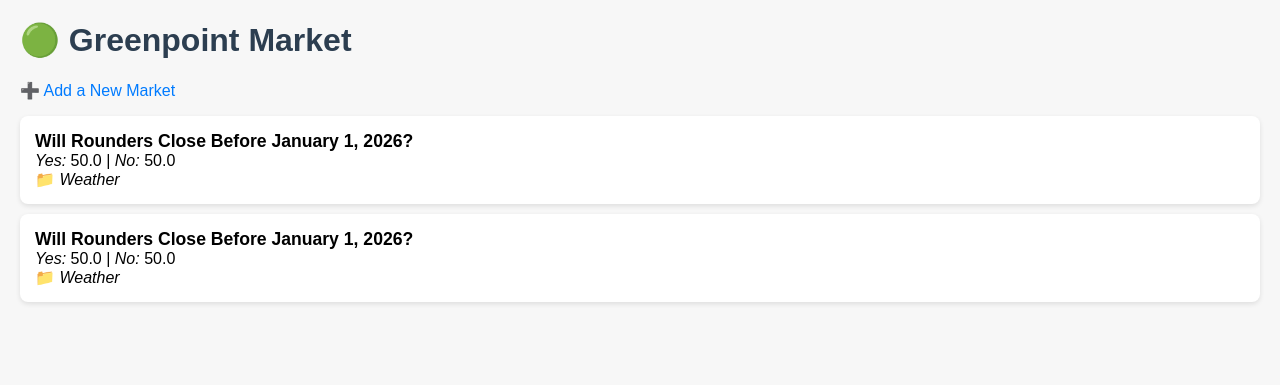
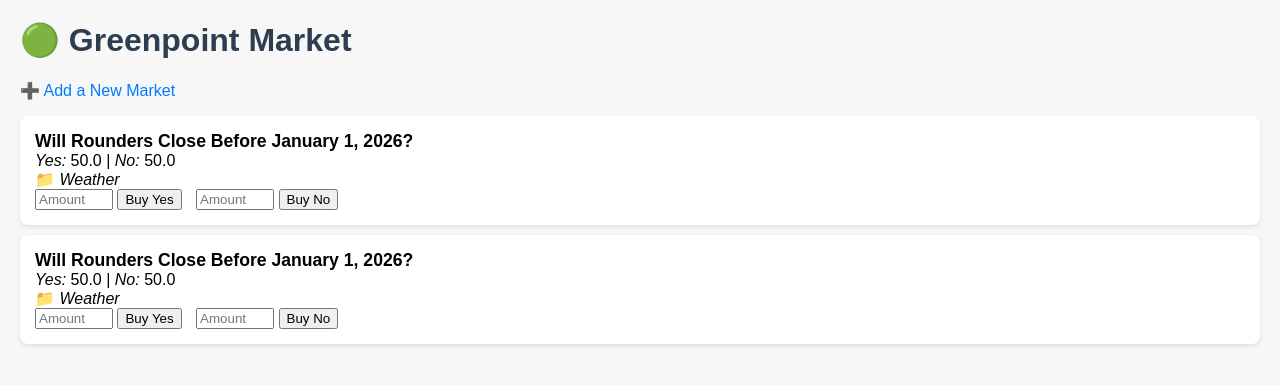
Before and after one commit to seanisthegood/greenpoint_market, a Flask app: page / in a window 1280 px wide. Shown: the top 385 px of the page. Run offline with Flask 3, Linux system fonts and the light colour scheme.

Commit message:
buttons and stuff

```diff
--- a/app.py
+++ b/app.py
@@ -1,9 +1,10 @@
 from flask import Flask, render_template, jsonify
-from flask import request, redirect, url_for, abort
+from flask import request, redirect, url_for, abort, session
 from flask_sqlalchemy import SQLAlchemy
 from datetime import datetime
 
 app = Flask(__name__)
+app.secret_key = 'change_this_secret_key'  # Needed for session
 
 # --- Database config ---
 app.config['SQLALCHEMY_DATABASE_URI'] = 'sqlite:///market.db'
@@ -11,6 +12,14 @@
 db = SQLAlchemy(app)
 
 # --- Models ---
+class User(db.Model):
+    id = db.Column(db.Integer, primary_key=True)
+    username = db.Column(db.String(80), unique=True, nullable=False)
+    points = db.Column(db.Integer, default=100)
+
+    def __repr__(self):
+        return f"<User {self.username} ({self.points} pts)>"
+
 class Market(db.Model):
     id = db.Column(db.Integer, primary_key=True)
     question = db.Column(db.String(200), nullable=False)
@@ -22,9 +31,176 @@
     def __repr__(self):
         return f"<Market {self.question}>"
 
+class Purchase(db.Model):
+    id = db.Column(db.Integer, primary_key=True)
+    user_id = db.Column(db.Integer, db.ForeignKey('user.id'), nullable=False)
+    market_id = db.Column(db.Integer, db.ForeignKey('market.id'), nullable=False)
+    outcome = db.Column(db.String(3), nullable=False)  # 'yes' or 'no'
+    amount = db.Column(db.Integer, nullable=False)
+    timestamp = db.Column(db.DateTime, default=datetime.utcnow)
+
+    user = db.relationship('User', backref=db.backref('purchases', lazy=True))
+    market = db.relationship('Market', backref=db.backref('purchases', lazy=True))
+
+    def __repr__(self):
+        return f"<Purchase {self.user_id} {self.market_id} {self.outcome} {self.amount}>"
+
 # --- Create database if not exists ---
 with app.app_context():
     db.create_all()
+
+# --- User Registration & Login (simple, no password) ---
+@app.route('/register', methods=['POST'])
+def register():
+    username = request.form.get('username')
+    if not username:
+        return jsonify({'error': 'Username required'}), 400
+    if User.query.filter_by(username=username).first():
+        return jsonify({'error': 'Username already exists'}), 400
+    user = User(username=username)
+    db.session.add(user)
+    db.session.commit()
+    session['user_id'] = user.id
+    return jsonify({'message': 'Registered', 'user_id': user.id, 'points': user.points})
+
+@app.route('/login', methods=['POST'])
+def login():
+    username = request.form.get('username')
+    user = User.query.filter_by(username=username).first()
+    if not user:
+        return jsonify({'error': 'User not found'}), 404
+    session['user_id'] = user.id
+    return jsonify({'message': 'Logged in', 'user_id': user.id, 'points': user.points})
+
+# --- Buy Yes/No Shares ---
+@app.route('/buy', methods=['POST'])
+def buy():
+    if 'user_id' not in session:
+        return jsonify({'error': 'Not logged in'}), 401
+    user = User.query.get(session['user_id'])
+    market_id = request.form.get('market_id', type=int)
+    outcome = request.form.get('outcome')  # 'yes' or 'no'
+    amount = request.form.get('amount', type=int)
+    if not market_id or outcome not in ('yes', 'no') or not amount or amount <= 0:
+        return jsonify({'error': 'Invalid input'}), 400
+    market = Market.query.get(market_id)
+    if not market:
+        return jsonify({'error': 'Market not found'}), 404
+    if user.points < amount:
+        return jsonify({'error': 'Not enough points'}), 400
+    # Deduct points and record purchase
+    user.points -= amount
+    purchase = Purchase(user_id=user.id, market_id=market.id, outcome=outcome, amount=amount)
+    # Optionally update price (simple: +0.1 per point spent)
+    if outcome == 'yes':
+        market.yes_price += 0.1 * amount
+    else:
+        market.no_price += 0.1 * amount
+    db.session.add(purchase)
+    db.session.commit()
+    return jsonify({'message': f'Bought {amount} {outcome} on market {market.id}', 'points': user.points, 'yes_price': market.yes_price, 'no_price': market.no_price})
+from flask import Flask, render_template, jsonify
+from flask import request, redirect, url_for, abort, session
+from flask_sqlalchemy import SQLAlchemy
+from datetime import datetime
+
+app = Flask(__name__)
+app.secret_key = 'change_this_secret_key'  # Needed for session
+
+# --- Database config ---
+app.config['SQLALCHEMY_DATABASE_URI'] = 'sqlite:///market.db'
+app.config['SQLALCHEMY_TRACK_MODIFICATIONS'] = False
+db = SQLAlchemy(app)
+
+# --- Models ---
+class User(db.Model):
+    id = db.Column(db.Integer, primary_key=True)
+    username = db.Column(db.String(80), unique=True, nullable=False)
+    points = db.Column(db.Integer, default=100)
+
+    def __repr__(self):
+        return f"<User {self.username} ({self.points} pts)>"
+
+class Market(db.Model):
+    id = db.Column(db.Integer, primary_key=True)
+    question = db.Column(db.String(200), nullable=False)
+    yes_price = db.Column(db.Float, default=50)
+    no_price = db.Column(db.Float, default=50)
+    category = db.Column(db.String(100))
+    created_at = db.Column(db.DateTime, default=datetime.utcnow)
+
+    def __repr__(self):
+        return f"<Market {self.question}>"
+
+class Purchase(db.Model):
+    id = db.Column(db.Integer, primary_key=True)
+    user_id = db.Column(db.Integer, db.ForeignKey('user.id'), nullable=False)
+    market_id = db.Column(db.Integer, db.ForeignKey('market.id'), nullable=False)
+    outcome = db.Column(db.String(3), nullable=False)  # 'yes' or 'no'
+    amount = db.Column(db.Integer, nullable=False)
+    timestamp = db.Column(db.DateTime, default=datetime.utcnow)
+
+    user = db.relationship('User', backref=db.backref('purchases', lazy=True))
+    market = db.relationship('Market', backref=db.backref('purchases', lazy=True))
+
+    def __repr__(self):
+        return f"<Purchase {self.user_id} {self.market_id} {self.outcome} {self.amount}>"
+
+
+# --- Create database if not exists ---
+with app.app_context():
+    db.create_all()
+
+# --- User Registration & Login (simple, no password) ---
+@app.route('/register', methods=['POST'])
+def register():
+    username = request.form.get('username')
+    if not username:
+        return jsonify({'error': 'Username required'}), 400
+    if User.query.filter_by(username=username).first():
+        return jsonify({'error': 'Username already exists'}), 400
+    user = User(username=username)
+    db.session.add(user)
+    db.session.commit()
+    session['user_id'] = user.id
+    return jsonify({'message': 'Registered', 'user_id': user.id, 'points': user.points})
+
+@app.route('/login', methods=['POST'])
+def login():
+    username = request.form.get('username')
+    user = User.query.filter_by(username=username).first()
+    if not user:
+        return jsonify({'error': 'User not found'}), 404
+    session['user_id'] = user.id
+    return jsonify({'message': 'Logged in', 'user_id': user.id, 'points': user.points})
+
+# --- Buy Yes/No Shares ---
+@app.route('/buy', methods=['POST'])
+def buy():
+    if 'user_id' not in session:
+        return jsonify({'error': 'Not logged in'}), 401
+    user = User.query.get(session['user_id'])
+    market_id = request.form.get('market_id', type=int)
+    outcome = request.form.get('outcome')  # 'yes' or 'no'
+    amount = request.form.get('amount', type=int)
+    if not market_id or outcome not in ('yes', 'no') or not amount or amount <= 0:
+        return jsonify({'error': 'Invalid input'}), 400
+    market = Market.query.get(market_id)
+    if not market:
+        return jsonify({'error': 'Market not found'}), 404
+    if user.points < amount:
+        return jsonify({'error': 'Not enough points'}), 400
+    # Deduct points and record purchase
+    user.points -= amount
+    purchase = Purchase(user_id=user.id, market_id=market.id, outcome=outcome, amount=amount)
+    # Optionally update price (simple: +0.1 per point spent)
+    if outcome == 'yes':
+        market.yes_price += 0.1 * amount
+    else:
+        market.no_price += 0.1 * amount
+    db.session.add(purchase)
+    db.session.commit()
+    return jsonify({'message': f'Bought {amount} {outcome} on market {market.id}', 'points': user.points, 'yes_price': market.yes_price, 'no_price': market.no_price})
 
 # --- Routes ---
 @app.route('/')
@@ -42,7 +218,8 @@
             "yes": m.yes_price,
             "no": m.no_price,
             "category": m.category,
-        }])
+        } for m in markets
+    ])
 
 @app.route('/add', methods=['GET', 'POST'])
 def add_market():
--- a/templates/index.html
+++ b/templates/index.html
@@ -29,6 +29,18 @@
     {% if m.category %}
       <div>📁 <em>{{ m.category }}</em></div>
     {% endif %}
+    <form method="POST" action="/buy" style="display:inline-block; margin-right:10px;">
+      <input type="hidden" name="market_id" value="{{ m.id }}">
+      <input type="hidden" name="outcome" value="yes">
+      <input type="number" name="amount" min="1" placeholder="Amount" style="width:70px;">
+      <button type="submit">Buy Yes</button>
+    </form>
+    <form method="POST" action="/buy" style="display:inline-block;">
+      <input type="hidden" name="market_id" value="{{ m.id }}">
+      <input type="hidden" name="outcome" value="no">
+      <input type="number" name="amount" min="1" placeholder="Amount" style="width:70px;">
+      <button type="submit">Buy No</button>
+    </form>
   </div>
   {% else %}
   <p>No markets yet! Add one <a href="{{ url_for('add_market') }}?key=pierogiadmin">here</a>.</p>
```
Also changed, not shown: instance/market.db.
